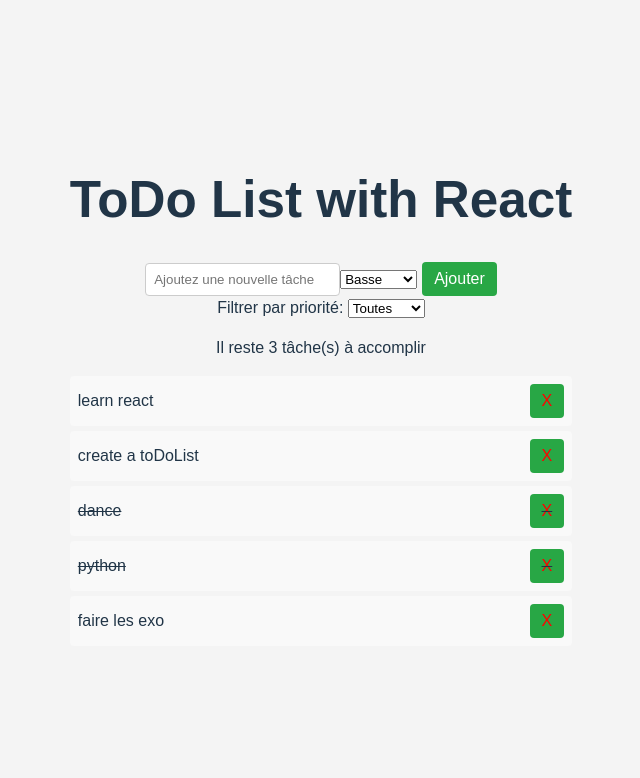
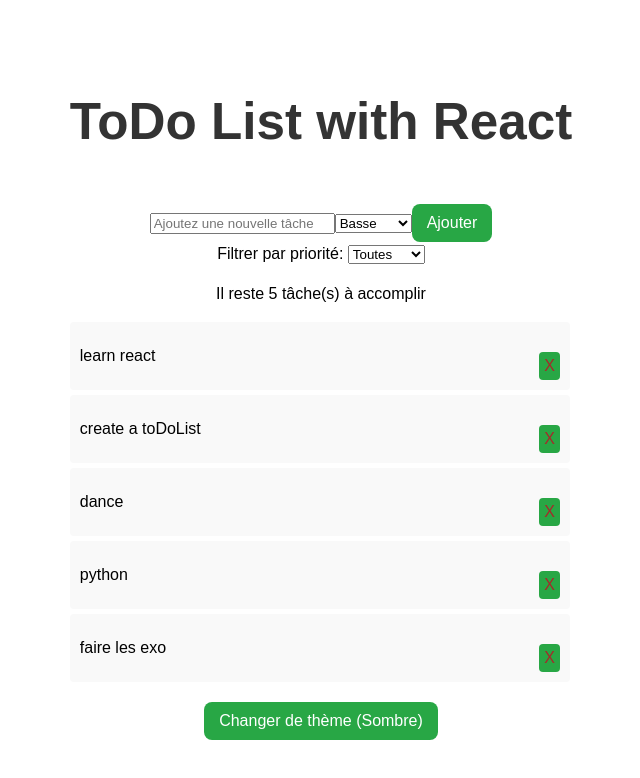
Before and after one commit to SHATAJV/react_toDoList, a React (Vite) app in the folder toDolist/: page / in a window 1280 px wide. Shown: the top 778 px of the page, without its empty margins (319-959 px from the left). Built offline with nearby package versions, Linux system fonts and the light colour scheme; data requests are answered from the project's data file.

Commit message:
mode sombre

```diff
--- a/toDolist/db.json
+++ b/toDolist/db.json
@@ -13,12 +13,12 @@
     {
       "id": "b137",
       "title": "dance",
-      "completed": true
+      "completed": false
     },
     {
       "id": "1a44",
       "title": "python",
-      "completed": true
+      "completed": false
     },
     {
       "id": "0064",
--- a/toDolist/src/App.jsx
+++ b/toDolist/src/App.jsx
@@ -8,6 +8,7 @@
 const App = () => {
   const [tasks, setTasks] = useState([]);
   const [filterPriority, setFilterPriority] = useState('toutes');
+  const [theme, setTheme] = useState('light');
 
   useEffect(() => {
     axios
@@ -60,8 +61,12 @@
     ? tasks
     : tasks.filter(task => task.priority === filterPriority);
 
+    const toggleTheme = () => {
+      setTheme(theme === 'light' ? 'dark' : 'light');
+    };
+
     return (
-      <div>
+      <div className={theme}>
         <h1>ToDo List with React</h1>
         <AddTodoform onAddTask={handleAddTask} />
 
@@ -79,6 +84,9 @@
           <p>Il reste {remainingTasksCount} tâche(s) à accomplir</p>
         </div>
           <ToDolist tasks={filteredTasks} onToggle={handleToggleTask} onDelete={handleDeleteTask} />
+          <button onClick={toggleTheme}>
+              Changer de thème ({theme === 'light' ? 'Sombre' : 'Clair'})
+          </button>
       </div>
     );
 
--- a/toDolist/src/components/Task.jsx
+++ b/toDolist/src/components/Task.jsx
@@ -16,7 +16,7 @@
         style={{ textDecoration: task.completed ? "line-through" : "none" }}
       >
         <span>{task.title}</span>
-        <button onClick={handleDelete} style={{ color: "red" }}>
+        <button onClick={handleDelete} style={{ color: "brown" }}>
           X
         </button>
       </li>
--- a/toDolist/src/styles.css
+++ b/toDolist/src/styles.css
@@ -1,53 +1,107 @@
-/* styles.css */
+/* Style général */
 body {
   font-family: Arial, sans-serif;
-    background-color: #f4f4f4;
   display: flex;
   justify-content: center;
   align-items: center;
   height: 100vh;
   margin: 0;
+  transition: background-color 0.3s ease, color 0.3s ease;
 }
 
-
-  h2 {
+h1 {
   text-align: center;
   color: #333;
 }
 
-
-  input {
-    flex: 1;
-    padding: 8px;
-    border: 1px solid #ccc;
-    border-radius: 4px;
-  }
-
 button {
-    background: #28a745;
-    color: white;
+  padding: 10px 15px;
   border: none;
-    padding: 8px 12px;
   cursor: pointer;
-    border-radius: 4px;
-    margin-left: 5px;
+  margin-top: 20px;
+  transition: background-color 0.3s ease;
 }
 
 button:hover {
-    background: #218838;
+  background-color: #218838;
 }
 
 ul {
   list-style: none;
   padding: 0;
+  width: 100%;
+  max-width: 500px;
+  margin: 0;
 }
 
+/* Tâches */
 li {
   display: flex;
   justify-content: space-between;
   align-items: center;
-    padding: 8px;
+  padding: 10px;
   background: #f9f9f9;
   margin-top: 5px;
   border-radius: 4px;
+  transition: background-color 0.3s ease;
 }
+
+li button {
+  background-color: red;
+  color: white;
+  padding: 5px;
+  border-radius: 4px;
+  border: none;
+  cursor: pointer;
+}
+
+li button:hover {
+  background-color: darkred;
+}
+
+li.completed {
+  text-decoration: line-through;
+}
+
+/* Mode clair */
+.light {
+  background-color: white;
+  color: black;
+}
+
+.light button {
+  background-color: #28a745;
+  color: white;
+}
+
+/* Mode sombre */
+.dark {
+  background-color: #2c2c2c;
+  color: white;
+}
+
+.dark h1 {
+  color: #f4f4f4;
+}
+
+.dark ul {
+  background-color: #333;
+  color: white;
+}
+
+.dark li {
+  background-color: #444;
+}
+
+.dark li button {
+  background-color: #f44336;
+}
+
+.dark li.completed {
+  color: #bbb;
+}
+
+/* Animation et transitions */
+.light, .dark {
+  transition: background-color 0.3s ease, color 0.3s ease;
+}
```
Lines whose indentation alone changed are shown as unchanged.
